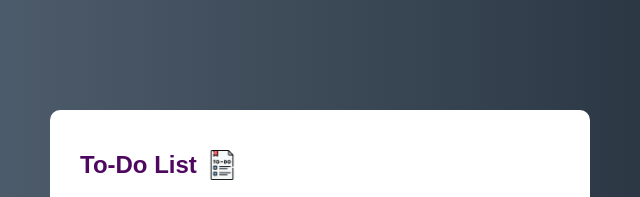
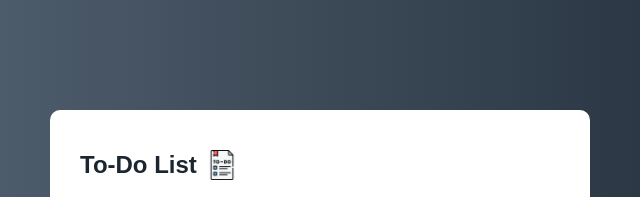
Before and after one commit to khalidAtGit/ToDo-list, a plain HTML site: page index.html in a window 1280 px wide. Shown: the top 197 px of the page, 320-960 px from the left. Drawn offline with Linux system fonts and the light colour scheme.

Commit message:
color code

```diff
--- a/style.css
+++ b/style.css
@@ -19,7 +19,7 @@
     border-radius: 10px;
 }
 .todo-app h2{
-    color: #4e085f;
+    color: #1b2631;
     display: flex;
     align-items: center;
     margin-bottom: 20px;
```
